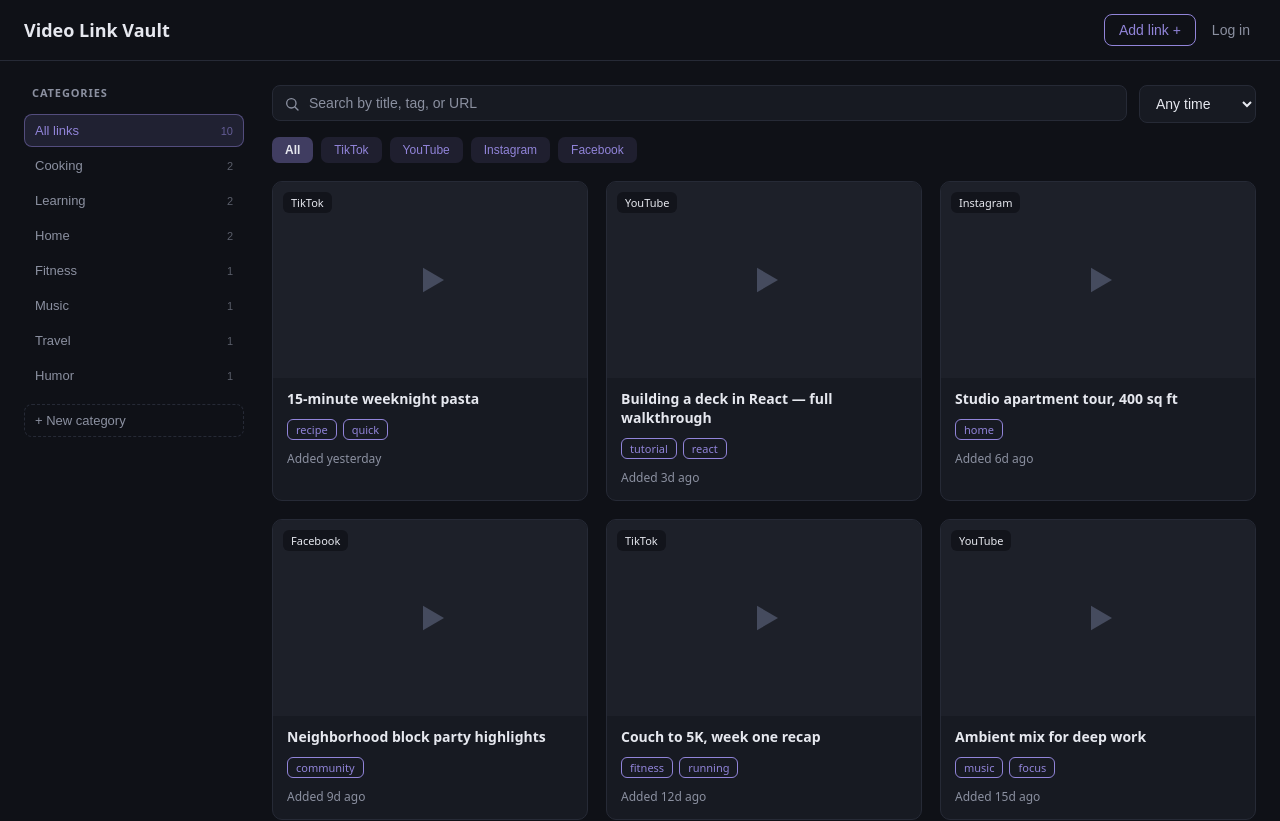
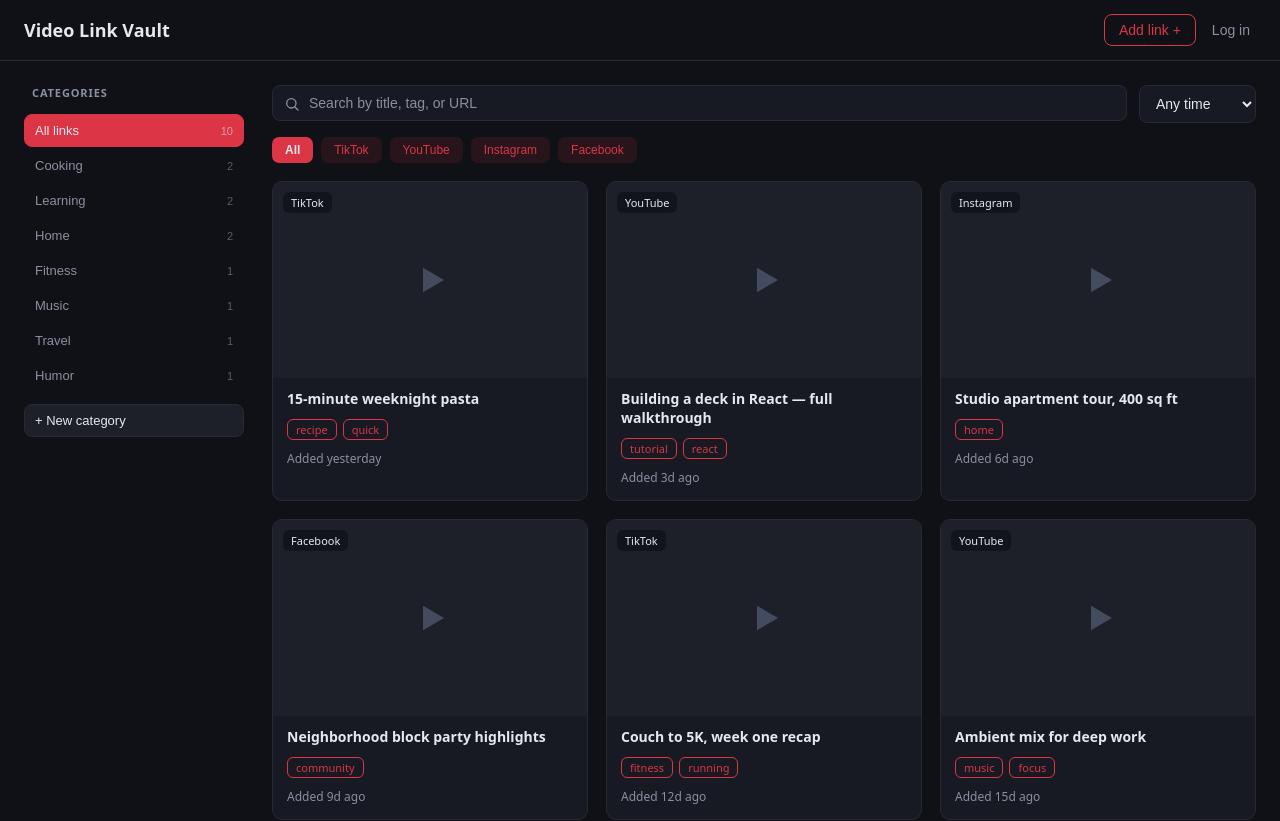
Before and after one commit to tylerdurden151/MSSA_Mini_Project, a React (Vite) app in the folder Frontend/Frontend_Link_Vault/: page / in a window 1280 px wide. Shown: the top 821 px of the page. Built offline with nearby package versions, Linux system fonts and the light colour scheme.

Commit message:
Change color of the buttons

```diff
--- a/Frontend/Frontend_Link_Vault/src/App.css
+++ b/Frontend/Frontend_Link_Vault/src/App.css
@@ -100,18 +100,18 @@
   padding: 5px 12px;
   border: 1px solid transparent;
   border-radius: 7px;
-  background: rgba(145, 132, 217, 0.12);
+  background: rgba(220, 53, 69, 0.12);
   color: var(--accent);
   font-size: 12px;
   cursor: pointer;
 }
 
 .chip:hover {
-  background: rgba(145, 132, 217, 0.22);
+  background: rgba(220, 53, 69, 0.22);
 }
 
 .chip-active {
-  background: rgba(145, 132, 217, 0.38);
+  background: var(--accent);
   color: var(--text);
   font-weight: 600;
 }
--- a/Frontend/Frontend_Link_Vault/src/components/AddLinkDialog.css
+++ b/Frontend/Frontend_Link_Vault/src/components/AddLinkDialog.css
@@ -81,7 +81,7 @@
 .seg-opt-active {
   border-color: var(--accent);
   color: var(--accent);
-  background: rgba(145, 132, 217, 0.12);
+  background: rgba(220, 53, 69, 0.12);
 }
 
 .dialog-actions {
--- a/Frontend/Frontend_Link_Vault/src/components/CategorySidebar.css
+++ b/Frontend/Frontend_Link_Vault/src/components/CategorySidebar.css
@@ -35,9 +35,9 @@
 }
 
 .cat-active {
-  background: rgba(145, 132, 217, 0.14);
-  border-color: rgba(145, 132, 217, 0.45);
-  color: var(--accent);
+  background: var(--accent);
+  border-color: var(--accent);
+  color: var(--text);
 }
 
 .cat-name {
@@ -58,10 +58,10 @@
   width: 100%;
   margin-top: 10px;
   padding: 8px 10px;
-  border: 1px dashed var(--border);
+  border: 1px solid var(--border);
   border-radius: 8px;
-  background: transparent;
-  color: var(--muted);
+  background: var(--surface-2);
+  color: var(--text);
   font-size: 13px;
   text-align: left;
   cursor: pointer;
--- a/Frontend/Frontend_Link_Vault/src/index.css
+++ b/Frontend/Frontend_Link_Vault/src/index.css
@@ -5,7 +5,7 @@
   --border: #262a36;
   --text: #e6e8ef;
   --muted: #8b90a0;
-  --accent: #9184d9;
+  --accent: #dc3545;
   --radius: 10px;
 }
 
@@ -15,7 +15,10 @@
 
 body {
   margin: 0;
-  font-family: system-ui, -apple-system, sans-serif;
+  font-family:
+    system-ui,
+    -apple-system,
+    sans-serif;
   background: #0f1117;
   color: #e6e8ef;
 }
```
